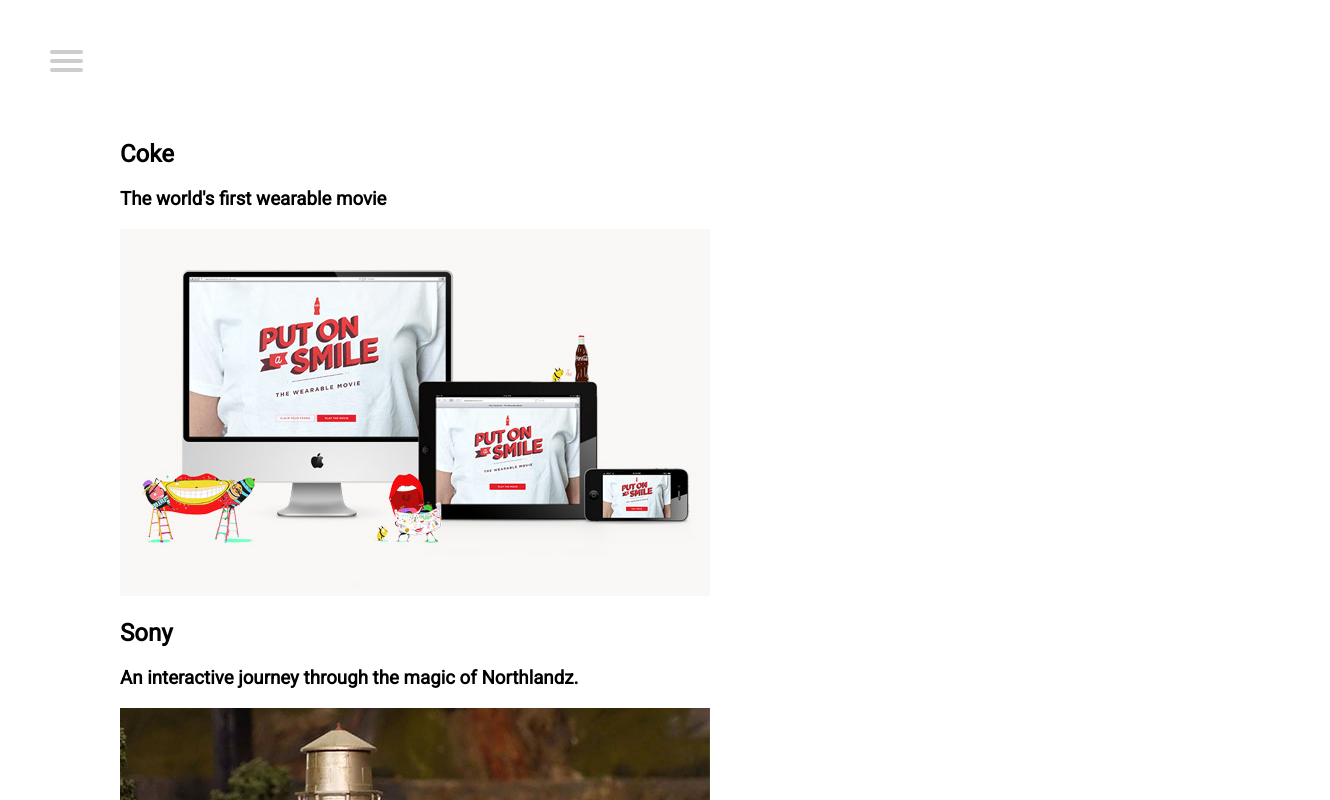
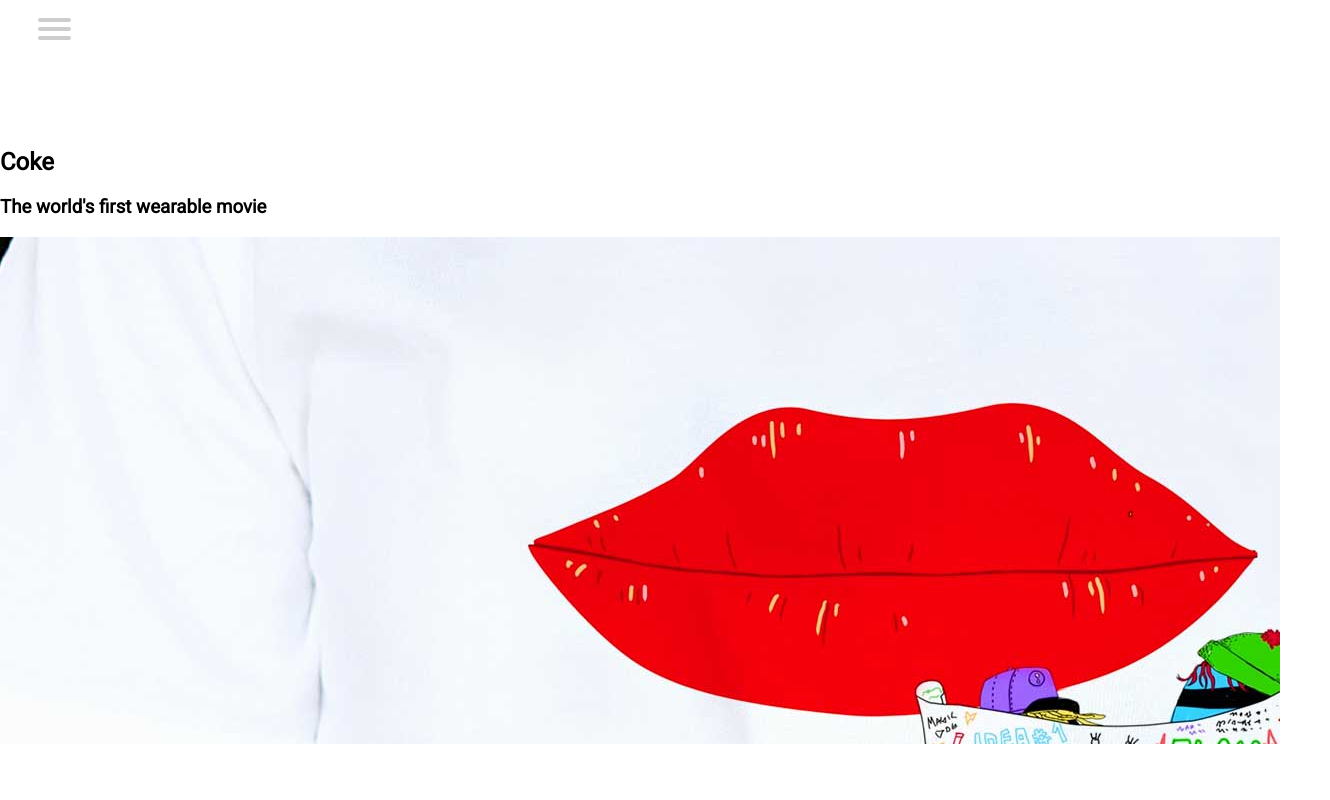
Before and after one commit to theceremony/portfolio-2017, a React (Create React App) app: page /Work in a window 1280 px wide. Shown: the whole page, 1330 px wide, since content can reach past the window. Built offline with nearby package versions, Linux system fonts and the light colour scheme.

Commit message:
updating top navigation placement

```diff
--- a/src/common/index.css
+++ b/src/common/index.css
@@ -1,31 +1,51 @@
+
+.Page-Container{
+    position: absolute;
+    /*left:0;
+    top:0;
+    width:100%;
+    height:100%;
+    overflow: hidden;*/
+}
 
 .Page{
   position: fixed;
   top:0;
   left:0;
   width: 100%;
-  height: 100%;
-  /*border: 1px solid #0f0;*/
+  height: 93%;
   z-index: 0;
   overflow-y: auto;
   overflow-x: hidden;
-  padding-left: 120px;
-  padding-top: 120px;
+  background-color: #fff;
+  padding-top: 10%;
 }
 
-#menuToggle{
+#Main-Navigation{
+    display: block;
+    position: fixed;
+    width:100%;
+    height:7%;
+    z-index: 1000;
+    background-color: rgba(255,255,255,.3);
+    /*box-shadow: 0px 1px 1px 1px rgba(0, 0, 0, .1);*/
+}
+#Menu-Title{
+  position: fixed;
+  right:2%;
+  top:0;
+}
+#Main-Menu-Toggle{
   display: block;
   position: relative;
-  top: 50px;
-  left: 50px;
-
+  top: 33%;
+  left: 3%;
   z-index: 1;
-
   -webkit-user-select: none;
   user-select: none;
 }
 
-#menuToggle input{
+#Main-Menu-Toggle input{
   display: block;
   width: 40px;
   height: 32px;
@@ -41,7 +61,7 @@
   -webkit-touch-callout: none;
 }
 
-#menuToggle span{
+#Main-Menu-Toggle span{
   display: block;
   width: 33px;
   height: 4px;
@@ -60,43 +80,37 @@
               opacity 0.55s ease;
 }
 
-#menuToggle span:first-child{
+#Main-Menu-Toggle span:first-child{
   transform-origin: 0% 0%;
 }
 
-#menuToggle span:nth-last-child(2){
+#Main-Menu-Toggle span:nth-last-child(2){
   transform-origin: 0% 100%;
 }
 
-#menuToggle input:checked ~ span
+#Main-Menu-Toggle input:checked ~ span
 {
   opacity: 1;
   transform: rotate(45deg) translate(-2px, -1px);
   background: #232323;
 }
 
-#menuToggle input:checked ~ span:nth-last-child(3){
+#Main-Menu-Toggle input:checked ~ span:nth-last-child(3){
   opacity: 0;
   transform: rotate(0deg) scale(0.2, 0.2);
 }
 
-#menuToggle input:checked ~ span:nth-last-child(2){
+#Main-Menu-Toggle input:checked ~ span:nth-last-child(2){
   opacity: 1;
   transform: rotate(-45deg) translate(0, -1px);
 }
 
-#menu{
-  /*display: block;*/
+#Main-Menu{
   position: fixed;
-  /*width: 300px;*/
   width: 100%;
   height: 100%;
   top:0;
   left:0;
-  /*margin: -100px 0 0 -50px;*/
-  padding: 50px;
-  padding-top: 125px;
-
   background: #000;
   -webkit-font-smoothing: antialiased;
   transform-origin: 0% 0%;
@@ -104,29 +118,60 @@
   transition: transform 0.5s cubic-bezier(0.77,0.2,0.05,1.0);
 }
 
-#menu ul {
+#Main-Menu-Toggle input:checked ~ #Main-Menu{
+  transform: translate(0, 0);
+}
+
+#Main-Menu ul {
   list-style-type: none;
   text-align: center;
+  padding:0;
+  margin: 0;
+  position: absolute;
+  top: 50%;
+  left:50%;
+  transform: translate(-50%,-50%);
 }
 
-#menu ul li{
+#Main-Menu ul li{
   padding: 10px 0;
   font-size: 22px;
 }
 
-#menu ul li a {
+#Main-Menu ul li a {
   font-family: 'Rajdhani', sans-serif;
   text-decoration: none;
-  color: #fff;
+  color: #999;
   font-size: 10vw;
   font-weight: 700;
   position:relative;
+  transition: all 0.25s cubic-bezier(0.77,0.2,0.05,1.0);
 }
 
-#menu ul li a:hover {
-  text-decoration: line-through;
+#Main-Menu ul li a::after {
+    content: " ";
+    background-color: rgba(155,155,155,.7);
+    font-weight: bold;
+    width:100%;
+    position: absolute;
+    height: 0%;
+    top: 50%;
+    left:50%;
+    transform: translate(-50%,-50%);
+    z-index: 20;
+    opacity: 0;
+    transition: all 0.25s cubic-bezier(0.77,0.2,0.05,1.0);
 }
-#menuToggle input:checked ~ #menu{
-  transform: scale(1.0, 1.0);
+
+#Main-Menu ul li a:hover {
+  color: #fff;
+  transition: all 0.25s cubic-bezier(0.77,0.2,0.05,1.0);
+}
+
+#Main-Menu ul li a:hover::after  {
+  opacity: 100;
+  transition: all 0.5s cubic-bezier(0.77,0.2,0.05,1.0);
+  height: 30%;
   opacity: 1;
+  /*width:100%;*/
 }
--- a/src/common/index.js
+++ b/src/common/index.js
@@ -32,9 +32,10 @@
   render() {
     const { isHidden } = this.state;
     return (
-      <nav className="Navigation">
-        <div id="menuToggle">
+      <nav id="Main-Navigation">
+        <div id="Main-Menu-Toggle">
           <input
+            id="Main-Menu-Toggle-Input"
             type="checkbox"
             name="isHidden"
             checked={isHidden}
@@ -43,7 +44,7 @@
           <span></span>
           <span></span>
           <span></span>
-          <div id="menu">
+          <div id="Main-Menu">
             <ul>
               <li><Link to="/" onClick={this.toggleIsHiddenInputValue}>Home</Link></li>
               <li><Link to="/About" onClick={this.toggleIsHiddenInputValue}>About</Link></li>
@@ -69,7 +70,7 @@
 export class PageContainer extends Component {
   render() {
     return(
-      <div className="page-container">
+      <div className="Page-Container">
         <Navigation />
         { this.props.children }
       </div>
--- a/src/pages/Work.js
+++ b/src/pages/Work.js
@@ -11,7 +11,7 @@
         <div id={this.props.project.projectId} className="work-item">
           <h2>{this.props.project.clientName}</h2>
           <h3>{this.props.project.projectSubHead}</h3>
-          <img alt={this.props.project.clientName} src={"/img/work/" + this.props.project.mediaFolder + "/thumb.jpg"} />
+          <img alt={this.props.project.clientName} src={"/img/work/" + this.props.project.mediaFolder + "/main.jpg"} />
         </div>
       )
   }
```
